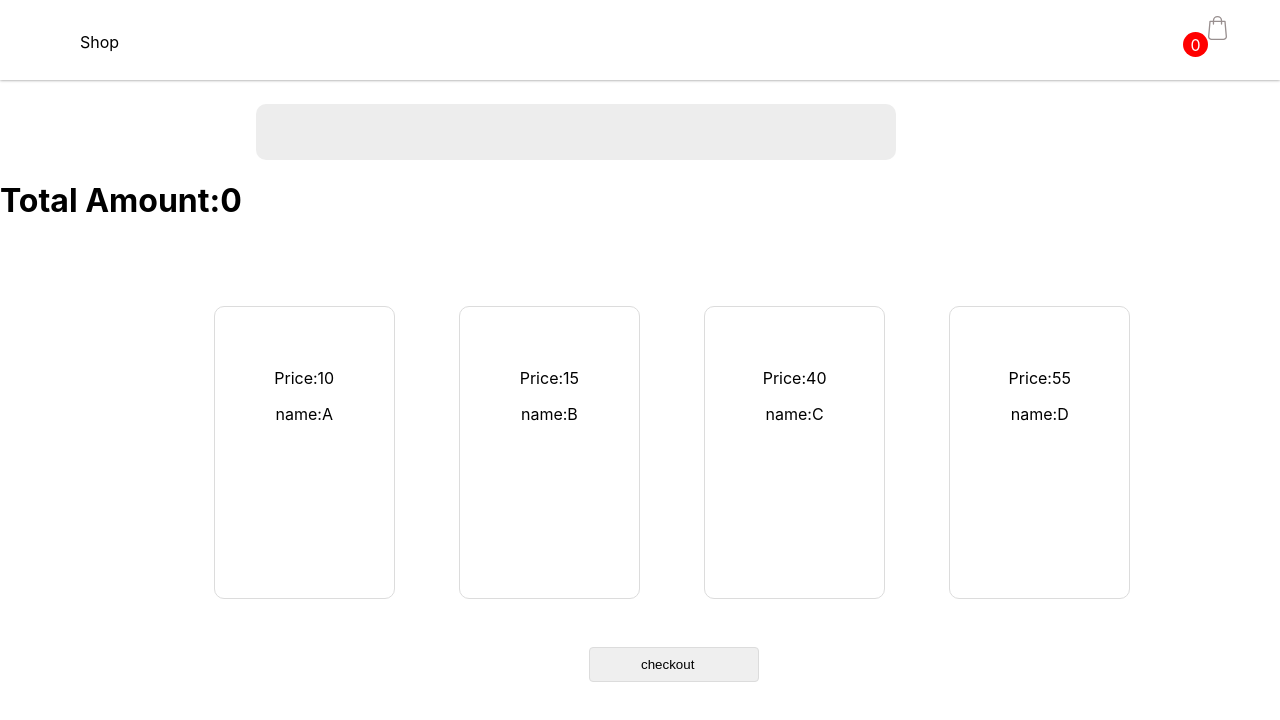
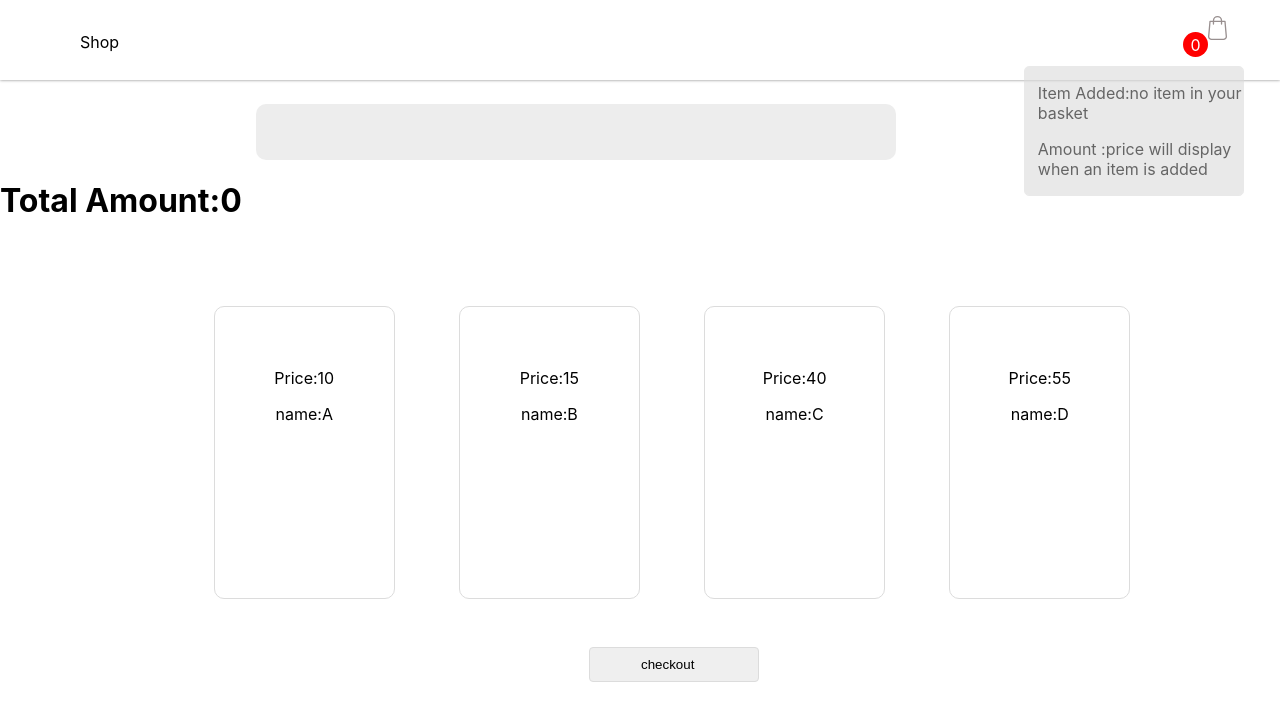
Before and after one commit to spacejupiter/checkout, a React (Create React App) app: page / in a window 1280 px wide. Shown: the top 720 px of the page. Built offline with nearby package versions, Linux system fonts and the light colour scheme.

Commit message:
ui edited

```diff
--- a/src/App.css
+++ b/src/App.css
@@ -18,7 +18,17 @@
 
 }
 .item-list-div{
-    background:red;
+    overflow-y: scroll;
+    border-radius:5px;
+    border:1px solid gainsboro;
+    max-height:30vh;
+    width:16vw;
+    background:gainsboro;
+    opacity:0.6;
+    position: absolute;
+    margin-top:-77vh;
+    margin-left: 80vw;;
+    padding-left: 1vw;
 }
 .bag-amount{
    display:absolute;
--- a/src/Components/itemList.js
+++ b/src/Components/itemList.js
@@ -0,0 +1,15 @@
+import React from 'react';
+import ReactDOM from 'react-dom';
+import '../index.css';
+import '../App.css';
+
+const ItemList=(props)=>{
+    return(
+    <div className='item-div-list' onClick={props.action}>
+      <p>{`Item Added:${props.name}`}</p>
+     <p>{`Amount :${props.price}`}</p>
+
+     </div>
+    )
+}
+export default ItemList;
--- a/src/Components/shop.js
+++ b/src/Components/shop.js
@@ -16,6 +16,17 @@ class Shopping extends React.Component{
         }
     }
 
+    Allitems= ()=>{
+    var All=[{name:"no item in your basket ",price:"price will display when an item is added"}];
+    if (this.state.basket.length===0){
+        return All;
+    }
+    else{
+        All=this.state.basket
+    }
+    return All;
+    }
+
     Click=(id,e)=>{
     let AddBasketItem=AddBasket;
 
@@ -28,6 +39,7 @@ class Shopping extends React.Component{
   console.log  (this.state.basket);
 
 
+
 }
      Allproducts=Allproduct().map((item,index)=>{
 
@@ -35,16 +47,10 @@ class Shopping extends React.Component{
            name={item.product_name} action={this.Click.bind(this,item.id)} />);
 });
 
-Allitems= ()=>{
-    if (this.state.basket===0){return 0;}
-     else{
-   var  Allitem=this.state.basket.forEach(item=>{
-       return(<ItemList name={item.name} />) ;
-   })
-
-     }
-   return Allitem;
-    }
+//list of all the products added
+ListI=()=>this.Allitems().map((items)=>{
+    return(<ItemList  name={items.name} price={items.price}  total={this.Total()}/>)
+});
 
 Total=()=>{
     var BTotal=0; //variable for the total price of b items
@@ -89,7 +95,7 @@ return (TotalAmount);
        <button className={"checkout"}> checkout</button>
         <div className={'item-list-div'}>
 
-            {}
+           {this.ListI()}
             </div>
         </div>
     );
```
